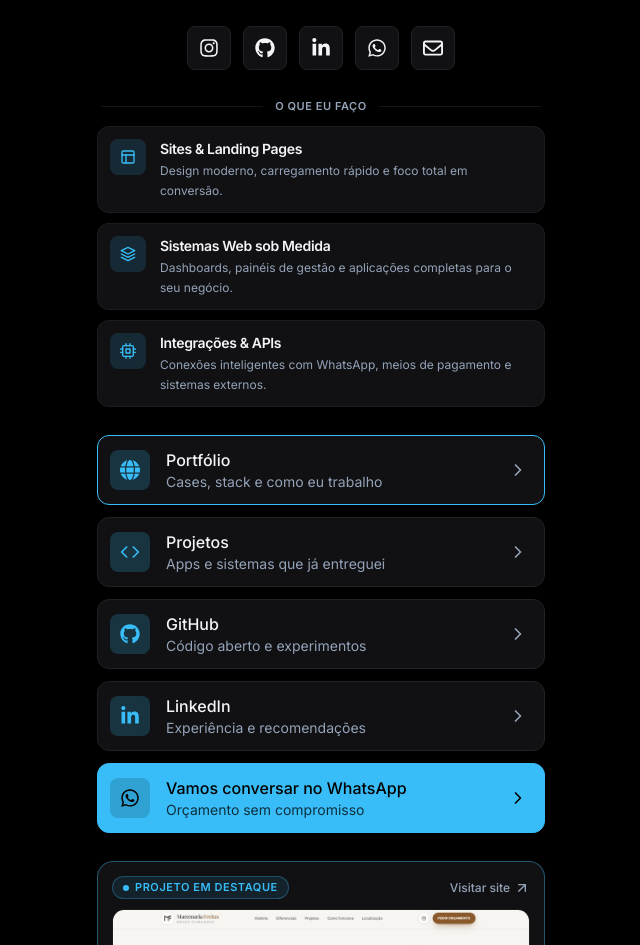
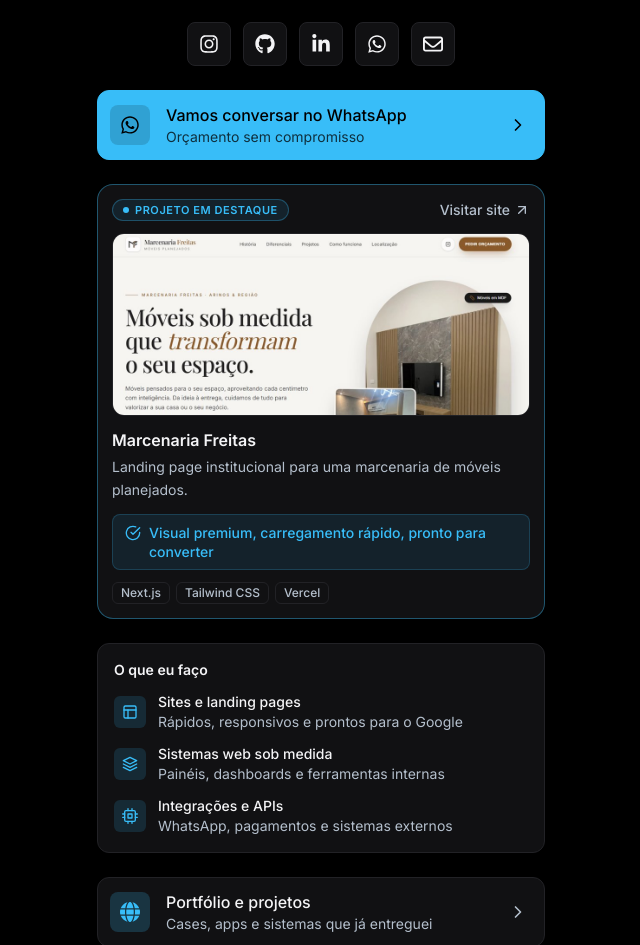
Before and after one commit to JoaoPedroFreitas9/Link-in-Bio, a Next.js app: page / in a window 1280 px wide. Shown: the part 287-1232 px from the top of the page, without its empty margins (319-959 px from the left). Built offline with nearby package versions, Linux system fonts and the light colour scheme.

Commit message:
feat: reordena seções, compacta serviços e aprimora card de projeto em destaque

```diff
--- a/app/globals.css
+++ b/app/globals.css
@@ -5,7 +5,7 @@
   --card: #111113;
   --border: #222226;
   --fg: #f4f4f6;
-  --muted: #94a3b8;
+  --muted: #b4bfcc;
   --accent: #38bdf8;
   --on-accent: #000000;
 
--- a/app/page.tsx
+++ b/app/page.tsx
@@ -3,18 +3,16 @@ import { LinkCard } from "@/components/LinkCard";
 import { Profile } from "@/components/Profile";
 import { ServicesSection } from "@/components/ServicesSection";
 import { SocialRow } from "@/components/SocialRow";
-import { featuredProject, links, profile, services, socials } from "@/data/links";
+import { cta, featuredProject, links, profile, services, socials } from "@/data/links";
 
 export default function Home() {
   return (
-    <main className="mx-auto flex w-full max-w-[480px] flex-col gap-7 px-4 py-10">
+    <main className="mx-auto flex w-full max-w-[480px] flex-col gap-6 px-4 py-10">
       <Profile {...profile} />
       <SocialRow items={socials} />
-
-      {services && services.length > 0 && (
-        <ServicesSection items={services} />
-      )}
-
+      <LinkCard {...cta} />
+      <FeaturedProjectCard {...featuredProject} />
+      <ServicesSection items={services} />
       <ul className="flex flex-col gap-3" aria-label="Links">
         {links.map((link) => (
           <li key={link.href}>
@@ -22,12 +20,6 @@ export default function Home() {
           </li>
         ))}
       </ul>
-
-      {featuredProject && (
-        <section aria-label="Projeto em destaque">
-          <FeaturedProjectCard {...featuredProject} />
-        </section>
-      )}
     </main>
   );
 }
--- a/components/FeaturedProjectCard.tsx
+++ b/components/FeaturedProjectCard.tsx
@@ -17,68 +17,58 @@ export function FeaturedProjectCard({
   const external = isExternal(href);
 
   return (
-    <article aria-label={title}>
     <a
       href={withUtm(href, noUtm)}
+      aria-label={`${badge}: ${title} — ${ctaText}`}
       {...(external && { target: "_blank", rel: "noopener noreferrer" })}
-        className="group flex flex-col overflow-hidden rounded-2xl border border-accent/40 bg-card p-3.5 transition duration-150 ease-out hover:-translate-y-0.5 hover:border-accent focus-visible:outline-none focus-visible:ring-2 focus-visible:ring-accent focus-visible:ring-offset-2 focus-visible:ring-offset-bg"
+      className="group block rounded-2xl border border-accent/40 bg-card p-3.5 transition duration-150 ease-out hover:-translate-y-px hover:border-accent focus-visible:outline-none focus-visible:ring-2 focus-visible:ring-accent focus-visible:ring-offset-2 focus-visible:ring-offset-bg"
     >
-        {/* Header do Card com Badge e Seta */}
-        <div className="mb-2.5 flex items-center justify-between gap-2">
+      <span className="mb-3 flex items-center justify-between gap-2">
         <span className="inline-flex items-center gap-1.5 rounded-full border border-accent/30 bg-accent/10 px-2.5 py-0.5 text-[11px] font-semibold uppercase tracking-wider text-accent">
-            <span className="size-1.5 rounded-full bg-accent" />
+          <span aria-hidden="true" className="size-1.5 rounded-full bg-accent" />
           {badge}
         </span>
-          <span className="flex items-center gap-1 text-xs font-medium text-muted transition-colors group-hover:text-accent">
-            <span>{ctaText}</span>
-            <FiArrowUpRight
+        <span
           aria-hidden="true"
-              className="size-4 transition-transform duration-150 group-hover:translate-x-0.5 group-hover:-translate-y-0.5"
+          className="flex items-center gap-1 text-sm font-medium text-muted transition-colors group-hover:text-accent"
+        >
+          {ctaText}
+          <FiArrowUpRight className="size-4 transition-transform duration-150 group-hover:-translate-y-0.5 group-hover:translate-x-0.5" />
+        </span>
+      </span>
+
+      <span className="relative block aspect-[16/7] w-full overflow-hidden rounded-xl border border-border bg-black">
+        <Image
+          src={image}
+          alt={`Print do topo do site ${title}`}
+          fill
+          sizes="(max-width: 480px) calc(100vw - 60px), 420px"
+          className="object-cover object-top transition-transform duration-300 ease-out group-hover:scale-[1.02]"
         />
       </span>
-        </div>
 
-        {/* Print do Projeto com aspecto 16:9 */}
-        <div className="relative aspect-[16/9] w-full overflow-hidden rounded-xl border border-border/80 bg-black">
-          <Image
-            src={image}
-            alt={`Print do projeto ${title}`}
-            fill
-            sizes="(max-width: 480px) 100vw, 448px"
-            className="object-cover object-top transition duration-300 ease-out group-hover:scale-[1.02]"
-          />
-        </div>
+      <span className="mt-3 block text-base font-semibold text-fg">{title}</span>
+      <span className="mt-1 block text-sm leading-relaxed text-muted">{description}</span>
 
-        {/* Conteúdo: Título e Descrição */}
-        <div className="mt-3 flex flex-col">
-          <h2 className="text-base font-semibold text-fg transition-colors group-hover:text-accent">
-            {title}
-          </h2>
-          <p className="mt-1 text-xs leading-relaxed text-muted">{description}</p>
-        </div>
-
-        {/* Linha de Resultado em Destaque */}
       {resultMetric && (
-          <div className="mt-3 flex items-center gap-2 rounded-lg border border-accent/20 bg-accent/10 px-3 py-2 text-xs font-medium text-accent">
-            <FiCheckCircle aria-hidden="true" className="size-4 shrink-0 text-accent" />
+        <span className="mt-3 flex items-start gap-2 rounded-lg border border-accent/20 bg-accent/10 px-3 py-2 text-sm font-medium text-accent">
+          <FiCheckCircle aria-hidden="true" className="mt-0.5 size-4 shrink-0" />
           <span className="leading-snug">{resultMetric}</span>
-          </div>
+        </span>
       )}
 
-        {/* Tags de tecnologias */}
       {tags && tags.length > 0 && (
-          <div className="mt-3 flex flex-wrap gap-1.5">
+        <span className="mt-3 flex flex-wrap gap-1.5">
           {tags.map((tag) => (
             <span
               key={tag}
-                className="rounded-md border border-border bg-black/40 px-2 py-0.5 text-[10px] font-medium text-muted"
+              className="rounded-md border border-border px-2 py-0.5 text-xs font-medium text-muted"
             >
               {tag}
             </span>
           ))}
-          </div>
+        </span>
       )}
     </a>
-    </article>
   );
 }
--- a/components/ServicesSection.tsx
+++ b/components/ServicesSection.tsx
@@ -2,37 +2,29 @@ import type { ServiceItem } from "@/data/links";
 
 export function ServicesSection({ items }: { items: ServiceItem[] }) {
   return (
-    <section aria-label="O que eu faço" className="flex flex-col gap-3">
-      {/* Separador e título sutil da seção */}
-      <div className="flex items-center gap-3 px-1">
-        <span className="h-px flex-1 bg-border/60" />
-        <h2 className="text-[11px] font-semibold uppercase tracking-wider text-muted">
-          O que eu faço
-        </h2>
-        <span className="h-px flex-1 bg-border/60" />
-      </div>
-
-      {/* 3 cards de serviços com ícones e descrições objetivas */}
-      <div className="grid grid-cols-1 gap-2.5">
+    <section
+      aria-labelledby="services-title"
+      className="rounded-xl border border-border bg-card px-4 py-4"
+    >
+      <h2 id="services-title" className="text-sm font-semibold text-fg">
+        O que eu faço
+      </h2>
+      <ul className="mt-3 flex flex-col gap-3">
         {items.map(({ title, description, icon: Icon }) => (
-          <div
-            key={title}
-            className="group flex items-start gap-3.5 rounded-xl border border-border/70 bg-card p-3 transition duration-150 ease-out hover:-translate-y-px hover:border-accent/60"
-          >
-            <div className="flex size-9 shrink-0 items-center justify-center rounded-lg bg-accent/15 text-accent transition-colors group-hover:bg-accent/25">
-              <Icon className="size-4" aria-hidden="true" />
+          <li key={title} className="flex items-center gap-3">
+            <span
+              aria-hidden="true"
+              className="flex size-8 shrink-0 items-center justify-center rounded-md bg-accent/15 text-accent"
+            >
+              <Icon className="size-4" />
+            </span>
+            <div className="min-w-0">
+              <p className="text-sm font-medium text-fg">{title}</p>
+              <p className="truncate text-sm text-muted">{description}</p>
             </div>
-            <div className="flex min-w-0 flex-1 flex-col">
-              <span className="text-sm font-semibold tracking-tight text-fg">
-                {title}
-              </span>
-              <p className="mt-0.5 text-xs leading-relaxed text-muted">
-                {description}
-              </p>
-            </div>
-          </div>
+          </li>
         ))}
-      </div>
+      </ul>
     </section>
   );
 }
--- a/data/links.ts
+++ b/data/links.ts
@@ -7,13 +7,7 @@ import {
   FaRegEnvelope,
   FaWhatsapp,
 } from "react-icons/fa6";
-import { FiCode, FiCpu, FiLayers, FiLayout } from "react-icons/fi";
-
-export type ServiceItem = {
-  title: string;
-  description: string;
-  icon: IconType;
-};
+import { FiCpu, FiLayers, FiLayout } from "react-icons/fi";
 
 export type Profile = {
   name: string;
@@ -52,19 +46,14 @@ export type FeaturedProject = {
   noUtm?: boolean;
 };
 
+export type ServiceItem = {
+  title: string;
+  description: string;
+  icon: IconType;
+};
+
 export const site = {
   url: "https://seudominio.com",
-};
-
-export const featuredProject: FeaturedProject = {
-  badge: "Projeto em destaque",
-  title: "Marcenaria Freitas",
-  description: "Landing page institucional moderna para fábrica de móveis planejados sob medida.",
-  resultMetric: "Design sob medida, 100% responsivo e alta taxa de conversão",
-  image: "/marcenaria-freitas.jpg",
-  href: "https://marcenaria-freitas.vercel.app/",
-  ctaText: "Visitar site",
-  tags: ["Next.js", "Tailwind CSS", "Vercel"],
 };
 
 export const profile: Profile = {
@@ -79,60 +68,53 @@ export const profile: Profile = {
 export const socials: SocialLink[] = [
   { label: "Instagram", href: "https://instagram.com/joaopedroz7", icon: FaInstagram },
   { label: "GitHub", href: "https://github.com/JoaoPedroFreitas9", icon: FaGithub },
-  { label: "LinkedIn", href: "https://www.linkedin.com/in/jo%C3%A3o-pedro-freitas9/?isSelfProfile=true", icon: FaLinkedinIn },
+  { label: "LinkedIn", href: "https://www.linkedin.com/in/jo%C3%A3o-pedro-freitas9/", icon: FaLinkedinIn },
   { label: "WhatsApp", href: "https://wa.me/5538997502338", icon: FaWhatsapp },
   { label: "E-mail", href: "mailto:joaopedrofreitas0901@gmail.com", icon: FaRegEnvelope },
 ];
 
+export const cta: LinkItem = {
+  title: "Vamos conversar no WhatsApp",
+  description: "Orçamento sem compromisso",
+  href: "https://wa.me/5538997502338?text=Ol%C3%A1!%20Vi%20seu%20Instagram%20e%20quero%20um%20or%C3%A7amento.",
+  icon: FaWhatsapp,
+  variant: "primary",
+};
+
+export const featuredProject: FeaturedProject = {
+  badge: "Projeto em destaque",
+  title: "Marcenaria Freitas",
+  description: "Landing page institucional para uma marcenaria de móveis planejados.",
+  resultMetric: "Visual premium, carregamento rápido, pronto para converter",
+  image: "/marcenaria-freitas-top.jpg",
+  href: "https://marcenaria-freitas.vercel.app/",
+  ctaText: "Visitar site",
+  tags: ["Next.js", "Tailwind CSS", "Vercel"],
+};
+
 export const services: ServiceItem[] = [
   {
-    title: "Sites & Landing Pages",
-    description: "Design moderno, carregamento rápido e foco total em conversão.",
+    title: "Sites e landing pages",
+    description: "Rápidos, responsivos e prontos para o Google",
     icon: FiLayout,
   },
   {
-    title: "Sistemas Web sob Medida",
-    description: "Dashboards, painéis de gestão e aplicações completas para o seu negócio.",
+    title: "Sistemas web sob medida",
+    description: "Painéis, dashboards e ferramentas internas",
     icon: FiLayers,
   },
   {
-    title: "Integrações & APIs",
-    description: "Conexões inteligentes com WhatsApp, meios de pagamento e sistemas externos.",
+    title: "Integrações e APIs",
+    description: "WhatsApp, pagamentos e sistemas externos",
     icon: FiCpu,
   },
 ];
 
 export const links: LinkItem[] = [
   {
-    title: "Portfólio",
-    description: "Cases, stack e como eu trabalho",
+    title: "Portfólio e projetos",
+    description: "Cases, apps e sistemas que já entreguei",
     href: "https://seudominio.com",
     icon: FaGlobe,
-    highlight: true,
-  },
-  {
-    title: "Projetos",
-    description: "Apps e sistemas que já entreguei",
-    href: "https://seudominio.com/projetos",
-    icon: FiCode,
-  },
-  {
-    title: "GitHub",
-    description: "Código aberto e experimentos",
-    href: "https://github.com/JoaoPedroFreitas9",
-    icon: FaGithub,
-  },
-  {
-    title: "LinkedIn",
-    description: "Experiência e recomendações",
-    href: "https://linkedin.com/in/joão-pedro-freitas9",
-    icon: FaLinkedinIn,
-  },
-  {
-    title: "Vamos conversar no WhatsApp",
-    description: "Orçamento sem compromisso",
-    href: "https://wa.me/5538997502338?text=Ol%C3%A1!%20Vi%20seu%20Instagram%20e%20quero%20um%20or%C3%A7amento.",
-    icon: FaWhatsapp,
-    variant: "primary",
   },
 ];
```
Also changed, not shown: public/marcenaria-freitas-top.jpg (added). Lines whose indentation alone changed are shown as unchanged.
